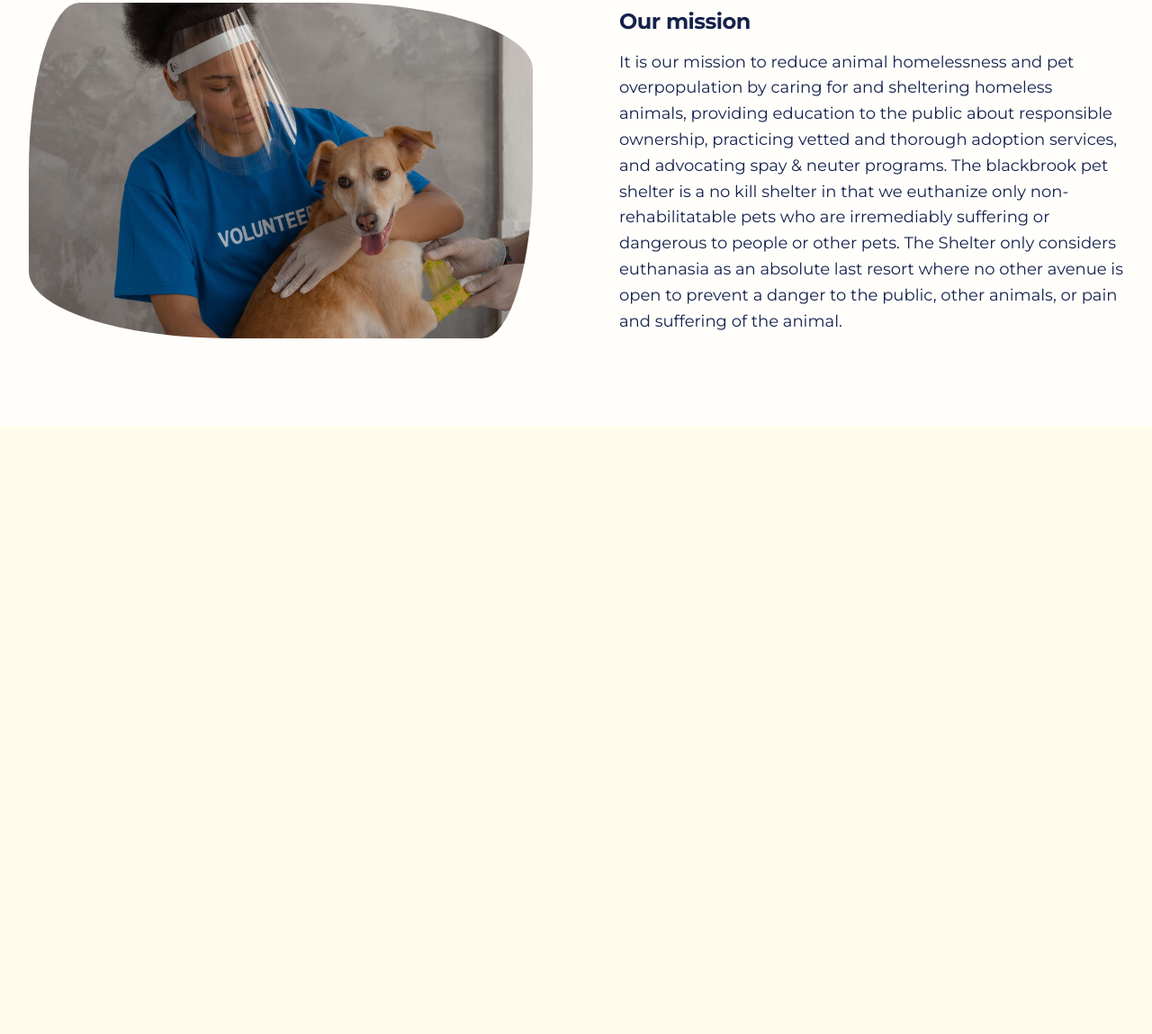
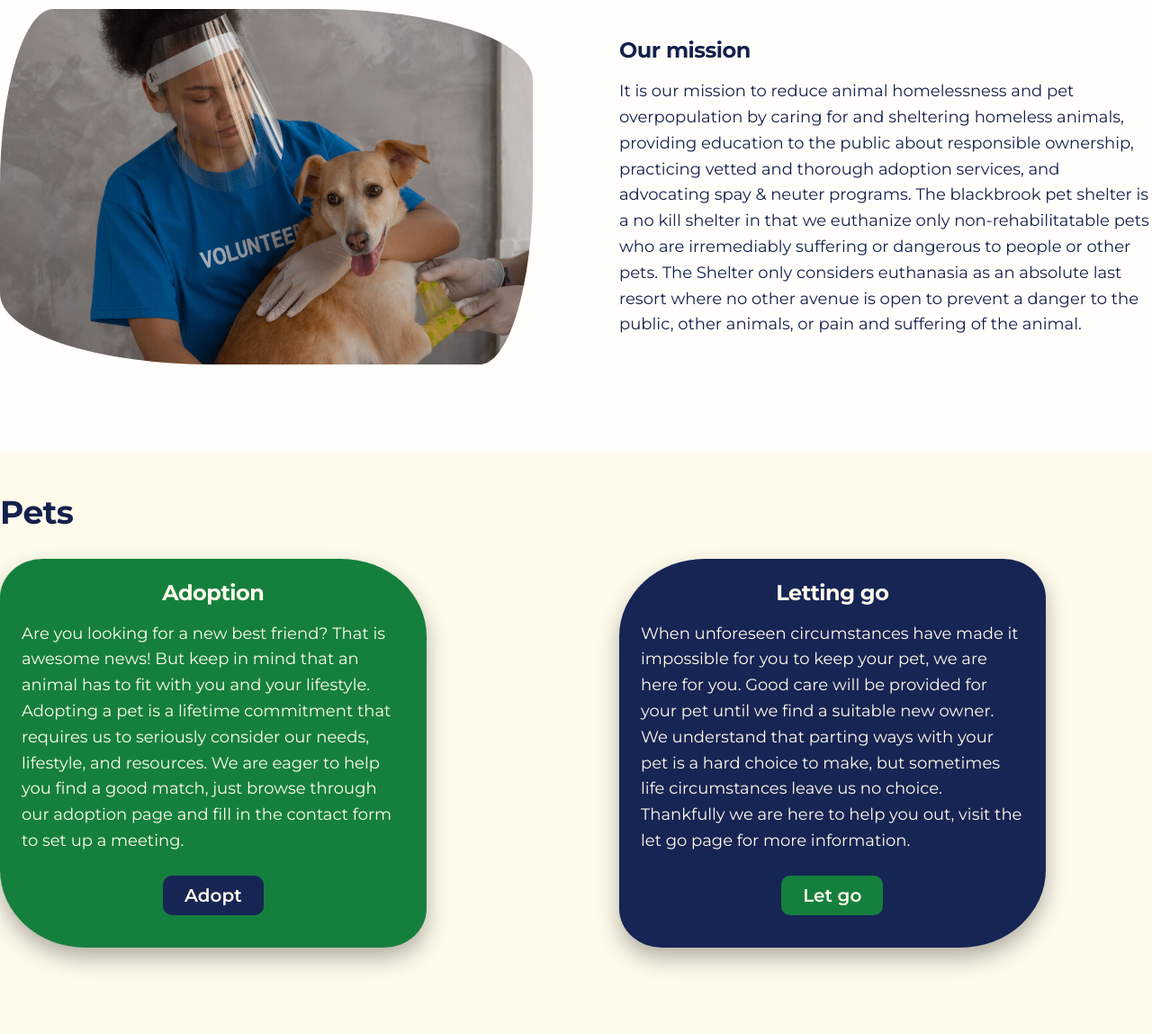
Before and after one commit to Larkinz/pet-shelter-revamped, a plain HTML site: page home_rev.html in a window 1280 px wide. Shown: the part 1289-2438 px from the top of the page at 90% size. Before the commit the page ends 1763 px from the top, so only its background shows below. Drawn offline with Linux system fonts and the light colour scheme.

Commit message:
feat&style: pets page section

```diff
--- a/home_rev.html
+++ b/home_rev.html
@@ -72,5 +72,22 @@
         </div>
       </div>
     </section>
+
+    <!-- pets section -->
+    <section class="section-pets">
+      <h2 class="heading-secondary">Pets</h2>
+      <div class="pets-container">
+        <div class="adopt-pets">
+          <h3 class="heading-tertiary">Adoption</h3>
+          <p>Are you looking for a new best friend? That is awesome news! But keep in mind that an animal has to fit with you and your lifestyle. Adopting a pet is a lifetime commitment that requires us to seriously consider our needs, lifestyle, and resources. We are eager to help you find a good match, just browse through our adoption page and fill in the contact form to set up a meeting.</p>
+          <a href="adopt.html" class="btn btn--full">Adopt</a>
+        </div>
+        <div class="let-go-pets">
+          <h3 class="heading-tertiary">Letting go</h3>
+          <p>When unforeseen circumstances have made it impossible for you to keep your pet, we are here for you. Good care will be provided for your pet until we find a suitable new owner. We understand that parting ways with your pet is a hard choice to make, but sometimes life circumstances leave us no choice. Thankfully we are here to help you out, visit the let go page for more information.</p>
+          <a href="let-go.html" class="btn btn--full">Let go</a>
+        </div>
+      </div>
+    </section>
   </body>
 </html>
--- a/public/css/style.css
+++ b/public/css/style.css
@@ -96,8 +96,6 @@
   font-weight: 600;
   padding: 1.4rem 2.8rem;
   border-radius: 10px;
-
-  /* transition: background-color 0.3s; */
   transition: all 0.3s;
 }
 
@@ -143,7 +141,6 @@
 .about-container {
   max-width: 130rem;
   margin: 0 auto;
-  padding: 0 3.2rem;
 }
 
 .history-container,
@@ -174,3 +171,86 @@
   width: 100%;
   border-radius: 10% 40% / 50% 20%;
 }
+
+/* --- PETS SECTION --- */
+.section-pets {
+  background-color: #fffbeb;
+  padding: 4.8rem 0 9.6rem 0;
+  max-width: 130rem;
+  margin: 0 auto;
+}
+
+.pets-container {
+  display: grid;
+  grid-template-columns: 1fr 1fr;
+  gap: 9.6rem;
+}
+
+.section-pets .heading-tertiary {
+  color: #fffbeb;
+}
+
+.section-pets p {
+  font-size: 1.8rem;
+  line-height: 1.6;
+  font-weight: 400;
+  margin-bottom: 2.4rem;
+}
+
+.adopt-pets,
+.let-go-pets {
+  max-width: 80%;
+  display: flex;
+  flex-direction: column;
+  align-items: center;
+  padding: 2.4rem;
+  box-shadow: rgba(0, 0, 0, 0.3) 0px 1.2rem 2.4rem;
+}
+
+.adopt-pets {
+  border-radius: 10% 20% / 10% 20%;
+  background-color: #15803d;
+  color: #fffbeb;
+}
+
+.let-go-pets {
+  border-radius: 20% 10% / 20% 10%;
+  background-color: #172554;
+  color: #fffbeb;
+}
+
+.section-pets .btn:link,
+.section-pets .btn:visited {
+  display: inline-block;
+  text-decoration: none;
+  font-size: 2rem;
+  font-weight: 600;
+  padding: 1.2rem 2.4rem;
+  border-radius: 10px;
+  margin-bottom: 1.2rem;
+  transition: all 0.3s;
+}
+
+.adopt-pets .btn--full:link,
+.adopt-pets .btn--full:visited {
+  background-color: #172554;
+  color: #fffbeb;
+}
+
+.adopt-pets .btn--full:hover,
+.adopt-pets .btn--full:active {
+  /* Trick to add border inside */
+  box-shadow: inset 0 0 0 2px #fffbeb;
+}
+
+.let-go-pets .btn--full:link,
+.let-go-pets .btn--full:visited {
+  background-color: #15803d;
+  color: #fffbeb;
+}
+
+.let-go-pets .btn--full:hover,
+.let-go-pets .btn--full:active {
+  /* Trick to add border inside */
+  box-shadow: inset 0 0 0 2px #fffbeb;
+}
```
